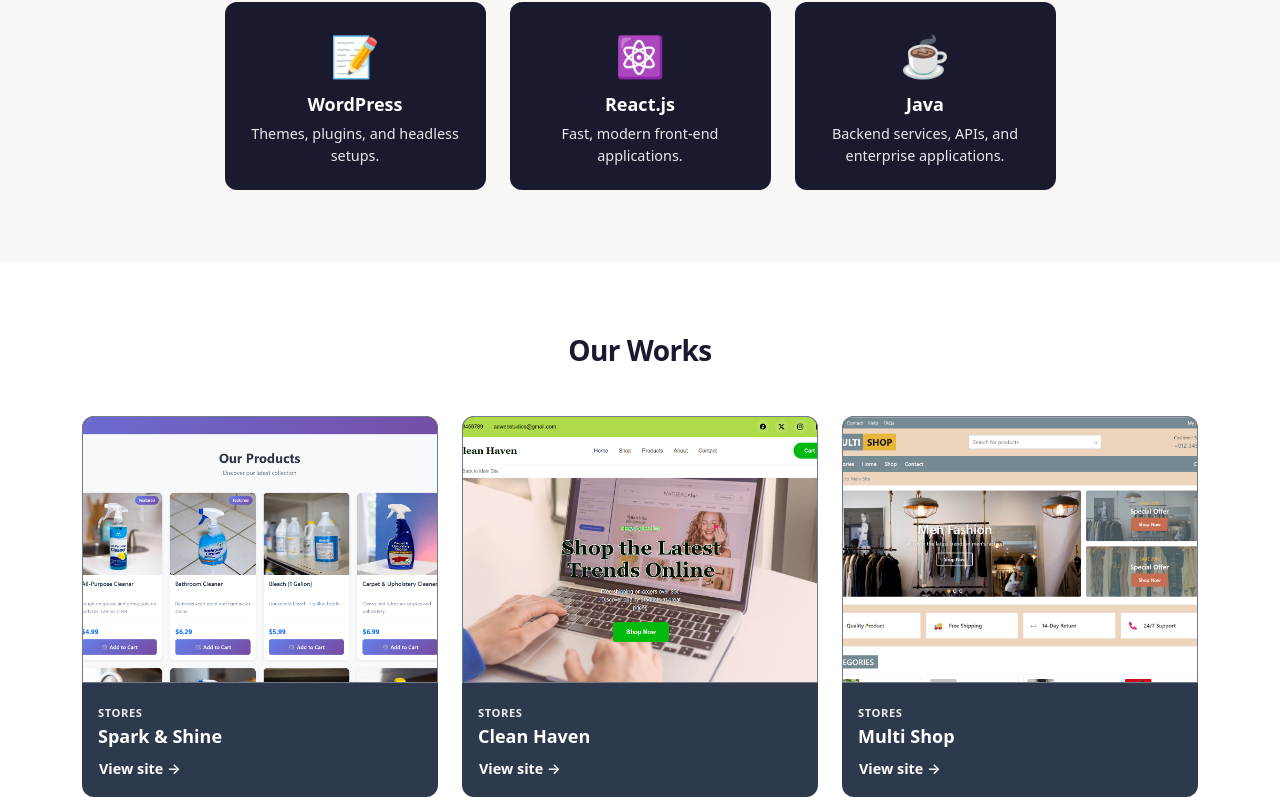
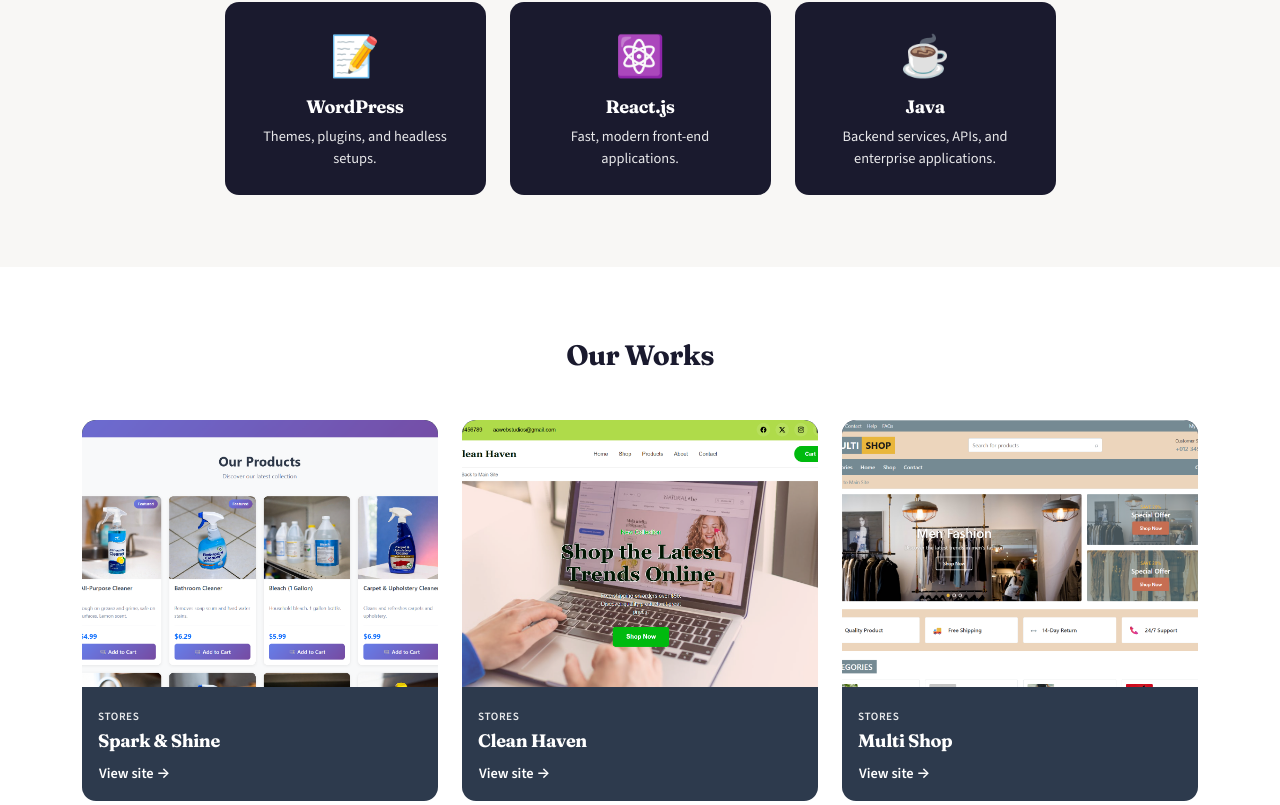
Before and after one commit to ArjunAranetaCodes/reactrepo1, a React (Vite) app: page / in a window 1280 px wide. Shown: the part 775-1580 px from the top of the page. Built offline with nearby package versions, Linux system fonts and the light colour scheme.

Commit message:
changes for styles

```diff
--- a/src/components/PortfolioHeader.css
+++ b/src/components/PortfolioHeader.css
@@ -1,3 +1,5 @@
+@import '../sites/portfolio/portfolio-typography.css';
+
 .portfolio-header {
   background: #fff;
   border-bottom: 1px solid rgba(107, 124, 154, 0.15);
@@ -25,7 +27,8 @@
   padding: 0 1rem;
   background: #e85a5a;
   color: #fff;
-  font-weight: 700;
+  font-family: var(--portfolio-font-display, Georgia, serif);
+  font-weight: 600;
   font-size: 0.95rem;
   border-radius: 10px;
   letter-spacing: -0.02em;
@@ -43,8 +46,10 @@
 
 .portfolio-nav-link {
   color: #1a1a2e !important;
+  font-family: var(--portfolio-font-body, system-ui, sans-serif);
   font-weight: 500;
   font-size: 0.95rem;
+  letter-spacing: 0.01em;
   text-decoration: none !important;
   padding: 0.4rem 0.6rem !important;
   border-radius: 8px;
--- a/src/sites/portfolio/Portfolio.css
+++ b/src/sites/portfolio/Portfolio.css
@@ -1,3 +1,5 @@
+@import './portfolio-typography.css';
+
 /* Template: clean block layout, light bg */
 :root {
   --portfolio-primary: #1a1a2e;
@@ -7,11 +9,45 @@
   --portfolio-card: #2d3a4d;
   --portfolio-footer: #1a1a2e;
   --portfolio-accent: #e07c4a;
+  --portfolio-coral: #e85a5a;
+  --card-ease: cubic-bezier(0.22, 1, 0.36, 1);
+  --card-duration: 0.35s;
 }
 
 .portfolio-page {
   min-height: 100vh;
   background: var(--portfolio-bg);
+}
+
+/* Scroll-triggered reveal */
+.portfolio-reveal {
+  opacity: 0;
+  transform: translateY(32px);
+  transition:
+    opacity 0.7s var(--card-ease, cubic-bezier(0.22, 1, 0.36, 1)),
+    transform 0.7s var(--card-ease, cubic-bezier(0.22, 1, 0.36, 1));
+}
+
+.portfolio-reveal.h-100 {
+  display: flex;
+  flex-direction: column;
+}
+
+.portfolio-reveal.h-100 > * {
+  flex: 1 1 auto;
+}
+
+.portfolio-reveal-visible {
+  opacity: 1;
+  transform: translateY(0);
+}
+
+@media (prefers-reduced-motion: reduce) {
+  .portfolio-reveal {
+    opacity: 1;
+    transform: none;
+    transition: none;
+  }
 }
 
 /* Header: parallax image + content strip centered vertically */
@@ -237,13 +273,29 @@
 
 .portfolio-skill-card {
   background: var(--portfolio-primary);
-  border-radius: 12px;
-  transition: transform 0.25s, box-shadow 0.25s;
+  border-radius: 14px;
+  border: 1px solid rgba(255, 255, 255, 0.06);
+  transition:
+    transform var(--card-duration) var(--card-ease),
+    box-shadow var(--card-duration) var(--card-ease),
+    border-color var(--card-duration) var(--card-ease);
 }
 
 .portfolio-skill-card:hover {
-  transform: translateY(-6px);
-  box-shadow: 0 16px 32px rgba(26, 35, 50, 0.25);
+  transform: translateY(-8px) scale(1.02);
+  box-shadow:
+    0 20px 40px rgba(26, 35, 50, 0.35),
+    0 0 0 1px rgba(232, 90, 90, 0.35);
+  border-color: rgba(232, 90, 90, 0.45);
+}
+
+.portfolio-skill-card:hover .portfolio-skill-icon {
+  transform: scale(1.12);
+}
+
+.portfolio-skill-card:focus-visible {
+  outline: 2px solid var(--portfolio-coral);
+  outline-offset: 3px;
 }
 
 .portfolio-skill-icon {
@@ -251,6 +303,7 @@
   display: block;
   margin-bottom: 0.5rem;
   color: #fff;
+  transition: transform var(--card-duration) var(--card-ease);
 }
 
 .portfolio-skill-name {
@@ -274,28 +327,47 @@
 
 .portfolio-work-card {
   background: var(--portfolio-card);
-  border-radius: 12px;
-  transition: transform 0.25s, box-shadow 0.25s;
+  border-radius: 14px;
+  border: 1px solid rgba(255, 255, 255, 0.04);
+  overflow: hidden;
+  transition:
+    transform var(--card-duration) var(--card-ease),
+    box-shadow var(--card-duration) var(--card-ease),
+    border-color var(--card-duration) var(--card-ease);
 }
 
 .portfolio-work-card:hover {
-  transform: translateY(-6px);
-  box-shadow: 0 20px 40px rgba(26, 35, 50, 0.2);
+  transform: translateY(-10px);
+  box-shadow:
+    0 24px 48px rgba(0, 0, 0, 0.22),
+    0 12px 24px rgba(232, 90, 90, 0.1),
+    0 0 0 1px rgba(232, 90, 90, 0.28);
+  border-color: rgba(232, 90, 90, 0.32);
+}
+
+.portfolio-work-card:focus-within {
+  outline: 2px solid var(--portfolio-coral);
+  outline-offset: 3px;
 }
 
 .portfolio-work-image-wrap {
   aspect-ratio: 4 / 3;
   overflow: hidden;
   background: rgba(255, 255, 255, 0.1);
-  border-radius: 12px 12px 0 0;
+  border-radius: 14px 14px 0 0;
+}
+
+.portfolio-work-card:hover .portfolio-work-image {
+  transform: scale(1.05);
 }
 
 .portfolio-work-image {
   width: 100%;
   height: 100%;
   object-fit: cover;
-  border-radius: 12px 12px 0 0;
-  border: 1px solid rgba(255, 255, 255, 0.25);
+  border-radius: 14px 14px 0 0;
+  border: none;
+  transition: transform 0.55s var(--card-ease);
 }
 
 .portfolio-work-category {
@@ -320,11 +392,20 @@
   color: #fff;
   text-decoration: underline;
   text-underline-offset: 2px;
+  display: inline-block;
+  transition:
+    color 0.2s ease,
+    transform 0.25s var(--card-ease);
+}
+
+.portfolio-work-card:hover .portfolio-work-link {
+  color: rgba(255, 255, 255, 1);
 }
 
 .portfolio-work-link:hover {
-  color: rgba(255, 255, 255, 0.9);
+  color: rgba(255, 255, 255, 1) !important;
   text-decoration: underline;
+  transform: translateX(4px);
 }
 
 /* Get in Touch */
--- a/src/sites/portfolio/Portfolio.jsx
+++ b/src/sites/portfolio/Portfolio.jsx
@@ -12,6 +12,7 @@
 import healthCenterThumb from '../thumbnails/health-center.png';
 import softLandingThumb from '../thumbnails/soft-landing.png';
 import cloudSyncThumb from '../thumbnails/cloud-sync.png';
+import RevealOnScroll from './RevealOnScroll';
 import './Portfolio.css';
 
 const THUMBNAILS = {
@@ -125,11 +126,13 @@
       </header>
 
       <section className="portfolio-skills">
+        <RevealOnScroll>
           <Container>
             <h2 className="portfolio-section-title text-center mb-4">What we use</h2>
             <Row className="g-4 justify-content-center">
-            {SKILLS.map((s) => (
+              {SKILLS.map((s, index) => (
                 <Col key={s.name} xs={12} sm={6} md={6} lg={3}>
+                  <RevealOnScroll className="h-100" delayMs={index * 90}>
                     <Card className="portfolio-skill-card h-100 border-0">
                       <Card.Body className="text-center p-4">
                         <span className="portfolio-skill-icon">{s.icon}</span>
@@ -137,19 +140,24 @@
                         <Card.Text className="portfolio-skill-text">{s.text}</Card.Text>
                       </Card.Body>
                     </Card>
+                  </RevealOnScroll>
                 </Col>
               ))}
             </Row>
           </Container>
+        </RevealOnScroll>
       </section>
 
       <section id="portfolio" className="portfolio-works">
         <Container>
+          <RevealOnScroll>
             <h2 className="portfolio-section-title text-center mb-5">Our Works</h2>
+          </RevealOnScroll>
           <Row className="g-4">
-            {SITES.map((site) => (
+            {SITES.map((site, index) => (
               <Col key={site.id} xs={12} sm={6} lg={4}>
-                <Card className="portfolio-work-card border-0 h-100 overflow-hidden">
+                <RevealOnScroll className="h-100" delayMs={index * 75}>
+                  <Card className="portfolio-work-card border-0 h-100">
                     <div className="portfolio-work-image-wrap">
                       <img src={site.image} alt={site.title} className="portfolio-work-image" />
                     </div>
@@ -165,6 +173,7 @@
                       )}
                     </Card.Body>
                   </Card>
+                </RevealOnScroll>
               </Col>
             ))}
           </Row>
@@ -179,6 +188,7 @@
         />
         <div className="portfolio-contact-overlay" aria-hidden="true" />
         <div className="portfolio-contact-inner">
+        <RevealOnScroll>
         <Container>
           <h2 className="portfolio-section-title text-center mb-4">Get in Touch</h2>
           <Row className="align-items-center g-4 justify-content-center">
@@ -223,10 +233,12 @@
             </Col>
           </Row>
         </Container>
+        </RevealOnScroll>
         </div>
       </section>
 
       <footer className="portfolio-footer">
+        <RevealOnScroll>
         <Container>
           <Row className="align-items-center py-4">
             <Col md={6} className="text-center text-md-start mb-3 mb-md-0">
@@ -245,6 +257,7 @@
             </Col>
           </Row>
         </Container>
+        </RevealOnScroll>
       </footer>
     </div>
   );
--- /dev/null
+++ b/src/sites/portfolio/RevealOnScroll.jsx
@@ -0,0 +1,43 @@
+import { useEffect, useRef, useState } from 'react';
+
+const defaultOptions = {
+  threshold: 0.12,
+  rootMargin: '0px 0px -32px 0px',
+};
+
+/**
+ * Fades and slides content in when it enters the viewport (Intersection Observer).
+ */
+function RevealOnScroll({ children, className = '', delayMs = 0, once = true }) {
+  const ref = useRef(null);
+  const [visible, setVisible] = useState(false);
+
+  useEffect(() => {
+    const el = ref.current;
+    if (!el) return undefined;
+
+    const observer = new IntersectionObserver(
+      ([entry]) => {
+        if (!entry.isIntersecting) return;
+        setVisible(true);
+        if (once) observer.unobserve(el);
+      },
+      defaultOptions
+    );
+
+    observer.observe(el);
+    return () => observer.disconnect();
+  }, [once]);
+
+  return (
+    <div
+      ref={ref}
+      className={`portfolio-reveal ${visible ? 'portfolio-reveal-visible' : ''} ${className}`.trim()}
+      style={delayMs > 0 ? { transitionDelay: `${delayMs}ms` } : undefined}
+    >
+      {children}
+    </div>
+  );
+}
+
+export default RevealOnScroll;
--- /dev/null
+++ b/src/sites/portfolio/portfolio-typography.css
@@ -0,0 +1,92 @@
+/* Refined pairing: Fraunces (display) + Source Sans 3 (UI/body) */
+@import url('https://fonts.googleapis.com/css2?family=Fraunces:ital,opsz,wght@0,9..144,500..700;1,9..144,500&family=Source+Sans+3:ital,wght@0,400;0,500;0,600;0,700;1,400&display=swap');
+
+:root {
+  --portfolio-font-display: 'Fraunces', Georgia, 'Times New Roman', serif;
+  --portfolio-font-body: 'Source Sans 3', system-ui, -apple-system, 'Segoe UI', sans-serif;
+}
+
+.portfolio-page,
+.portfolio-header {
+  font-family: var(--portfolio-font-body);
+  font-weight: 400;
+  line-height: 1.55;
+  -webkit-font-smoothing: antialiased;
+  -moz-osx-font-smoothing: grayscale;
+}
+
+/* Display font — major headings */
+.portfolio-hero-title,
+.portfolio-hero-welcome-title,
+.portfolio-section-title,
+.portfolio-work-title,
+.portfolio-skill-name,
+.portfolio-footer-tagline {
+  font-family: var(--portfolio-font-display);
+  font-weight: 600;
+}
+
+.portfolio-hero-title {
+  letter-spacing: -0.03em;
+  line-height: 1.15;
+}
+
+.portfolio-hero-welcome-title {
+  letter-spacing: -0.02em;
+  line-height: 1.2;
+}
+
+.portfolio-section-title {
+  letter-spacing: -0.03em;
+  line-height: 1.2;
+}
+
+.portfolio-work-title,
+.portfolio-skill-name {
+  letter-spacing: -0.02em;
+  line-height: 1.25;
+}
+
+.portfolio-footer-tagline {
+  font-weight: 600;
+  letter-spacing: -0.02em;
+}
+
+/* Body copy */
+.portfolio-hero-welcome-text,
+.portfolio-hero-subtitle {
+  font-family: var(--portfolio-font-body);
+  line-height: 1.65;
+}
+
+.portfolio-skill-text {
+  line-height: 1.55;
+}
+
+.portfolio-work-category {
+  font-family: var(--portfolio-font-body);
+  font-weight: 600;
+  letter-spacing: 0.08em;
+}
+
+.portfolio-work-link,
+.portfolio-hero-btn {
+  font-family: var(--portfolio-font-body);
+  font-weight: 600;
+}
+
+.portfolio-contact-form .form-label {
+  font-family: var(--portfolio-font-body);
+  font-weight: 600;
+}
+
+.portfolio-submit-btn {
+  font-family: var(--portfolio-font-body);
+  font-weight: 600;
+  letter-spacing: 0.04em;
+}
+
+.portfolio-footer-label,
+.portfolio-footer-email {
+  font-family: var(--portfolio-font-body);
+}
```
Lines whose indentation alone changed are shown as unchanged.
